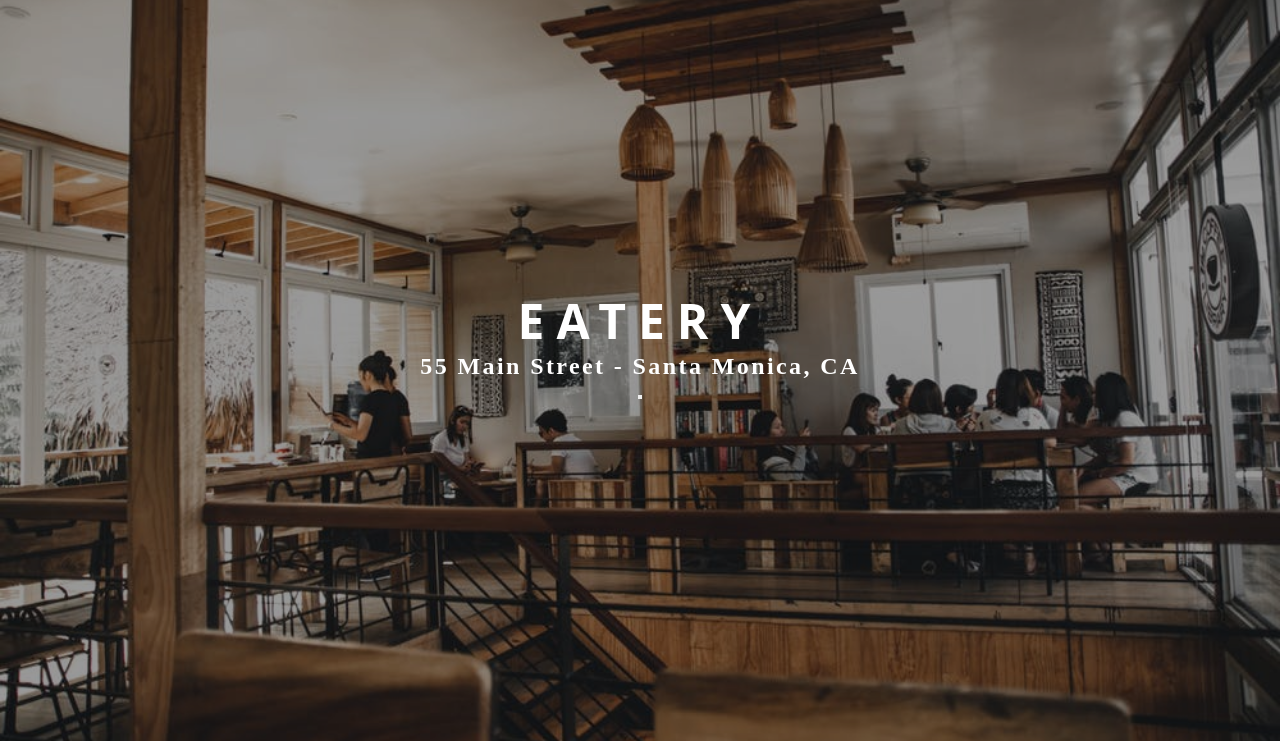
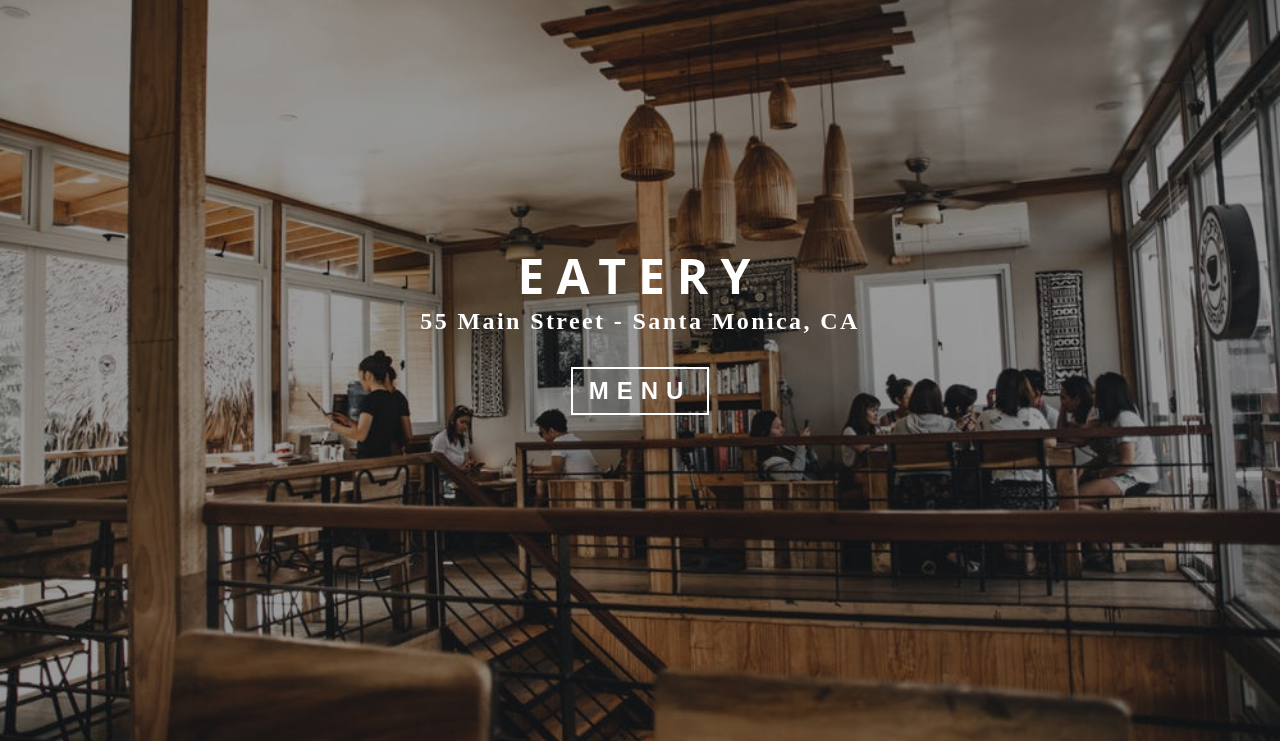
Before and after one commit to ajscholz/gatsby-tutorial-restaurant, a Gatsby site: page / in a window 1280 px wide. Shown: the part 59-800 px from the top of the page. Built offline with nearby package versions, Linux system fonts and the light colour scheme; Gatsby itself is replaced by a stand-in of ours.

Commit message:
banner button complete

```diff
--- a/src/pages/index.js
+++ b/src/pages/index.js
@@ -1,7 +1,7 @@
 import React from "react"
 import Layout from "../components/layout"
 import SEO from "../components/seo"
-import { HomeHeader, Banner } from "../utils"
+import { HomeHeader, Banner, BannerButton } from "../utils"
 import img from "../images/bcg/homeBcg.jpeg"
 
 const IndexPage = () => (
@@ -9,7 +9,7 @@ const IndexPage = () => (
     <SEO title="Home" keywords={[`gatsby`, `application`, `react`]} />
     <HomeHeader img={img}>
       <Banner title="Eatery" subtitle="55 Main Street - Santa Monica, CA">
-        <button />
+        <BannerButton style={{ margin: "2rem auto" }}>Menu</BannerButton>
       </Banner>
     </HomeHeader>
   </Layout>
--- /dev/null
+++ b/src/utils/Button.js
@@ -0,0 +1,26 @@
+import styled from "styled-components"
+import { styles } from "../utils"
+
+const BannerButton = styled.button`
+  display: block;
+  color: ${styles.colors.mainWhite};
+  background: transparent;
+  padding: 0.5rem 1rem;
+  text-transform: uppercase;
+  font-size: 1.5rem;
+  letter-spacing: 0.5rem;
+  font-weight: 700;
+  ${styles.border({ color: `${styles.colors.mainWhite}` })};
+  margin-bottom: 1rem;
+  ${styles.transition({})};
+  &:hover {
+    background: ${styles.colors.mainWhite};
+    color: ${styles.colors.mainBlack};
+    cursor: pointer;
+  }
+  &:focus {
+    outline: 0;
+  }
+`
+
+export { BannerButton }
--- a/src/utils/index.js
+++ b/src/utils/index.js
@@ -1,4 +1,5 @@
 import * as styles from "./styles"
 import { HomeHeader, PageHeader } from "./Header"
 import Banner from "./Banner"
-export { styles, HomeHeader, PageHeader, Banner }
+import { BannerButton } from "./Button"
+export { styles, HomeHeader, PageHeader, Banner, BannerButton }
```
